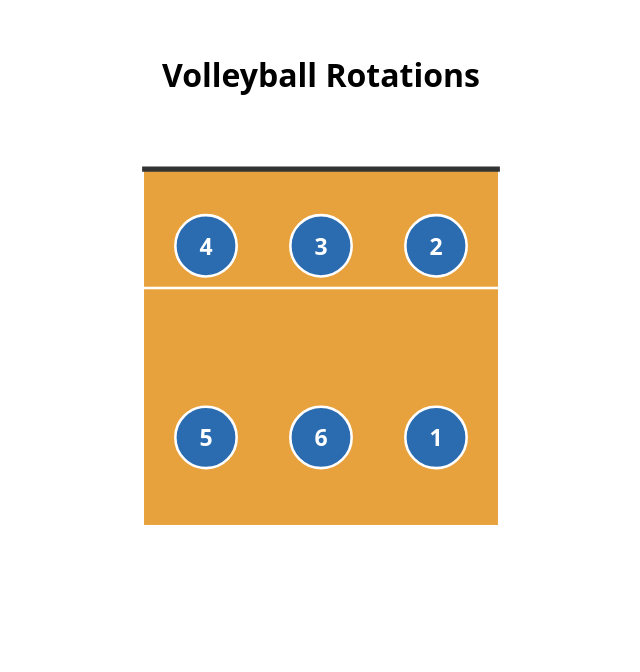
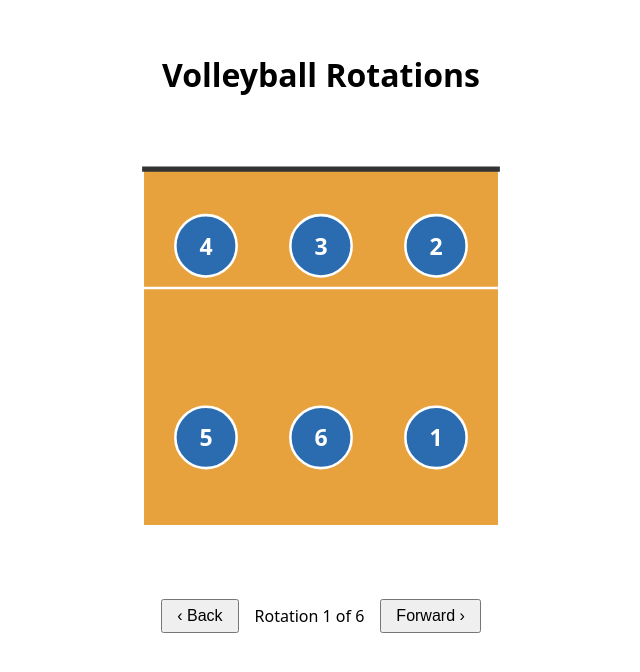
Before and after one commit to MarcoAnt1/volley-rotations, a Vue app: page / in a window 1280 px wide. Shown: the top 672 px of the page, without its empty margins (319-959 px from the left). Built offline with nearby package versions, Linux system fonts and the light colour scheme; the HTML template or start-up script is replaced by a standard one.

Commit message:
Implement rotation functionality and update Court component for volleyball rotations

```diff
--- a/src/App.vue
+++ b/src/App.vue
@@ -1,11 +1,19 @@
 <script setup lang="ts">
 import Court from './components/Court.vue';
+import { useRotation } from './composables/useRotation.js';
+
+const { rotation, rotateForward, rotateBack } = useRotation();
 </script>
 
 <template>
   <main>
     <h1>Volleyball Rotations</h1>
-    <Court />
+    <Court :rotation="rotation" />
+    <div class="controls">
+      <button @click="rotateBack">‹ Back</button>
+      <span>Rotation {{ rotation + 1 }} of 6</span>
+      <button @click="rotateForward">Forward ›</button>
+    </div>
   </main>
 </template>
 
@@ -17,4 +25,18 @@
   text-align: center;
   font-family: system-ui, sans-serif;
 }
+
+.controls {
+  display: flex;
+  align-items: center;
+  justify-content: center;
+  gap: 16px;
+  margin-top: 16px;
+}
+
+.controls button {
+  font-size: 16px;
+  padding: 6px 14px;
+  cursor: pointer;
+}
 </style>
--- a/src/components/Court.vue
+++ b/src/components/Court.vue
@@ -13,21 +13,27 @@
              We position the whole group with translate(), because that
              same transform is what we'll animate in Stage 2. -->
         <g
-            v-for="pos in positions"
-            :key="pos"
+            v-for="player in players"
+            :key="player"
             class="player"
-            :transform="`translate(${positionCoords[pos].x}, ${positionCoords[pos].y})`"
+            :transform="`translate(${coordsFor(player).x}, ${coordsFor(player).y})`"
         >
             <circle r="24" />
-            <text text-anchor="middle" dominant-baseline="central">{{ pos }}</text>
+            <text text-anchor="middle" dominant-baseline="central">{{ player }}</text>
         </g>
     </svg>
 </template>
 
 <script setup lang="ts">
-import { positionCoords, type Position } from '@/data/rotations';
+import { positionCoords, positionOf, type Position, type Point } from '@/data/rotations';
 
-const positions: Position[] = [1, 2, 3, 4, 5, 6];
+const props = defineProps<{ rotation: number }>();
+
+const players: Position[] = [1, 2, 3, 4, 5, 6];
+
+function coordsFor(player: Position): Point {
+    return positionCoords[positionOf(player, props.rotation)];
+}
 </script>
 
 <style scoped>
@@ -57,6 +63,7 @@
     fill: #2b6cb0;
     stroke: #ffffff;
     stroke-width: 2;
+    transition: transform 0.6s ease;
 }
 
 .player text {
--- /dev/null
+++ b/src/composables/useRotation.ts
@@ -0,0 +1,17 @@
+import { ref } from "vue";
+
+const NUM_ROTATIONS = 6;
+
+export function useRotation() {
+    const rotation = ref(0);
+
+    function rotateForward() {
+        rotation.value = (rotation.value + 1) % NUM_ROTATIONS;
+    }
+
+    function rotateBack() {
+        rotation.value = (rotation.value + NUM_ROTATIONS - 1) % NUM_ROTATIONS;
+    }
+
+    return { rotation, rotateForward, rotateBack };
+}
--- a/src/data/rotations.ts
+++ b/src/data/rotations.ts
@@ -23,3 +23,11 @@
     6: { x: 180, y: 250 },
     1: { x: 270, y: 250 },
 }
+
+export const rotationCycle: Position[] = [2, 1, 6, 5, 4, 3];
+
+export function positionOf(player: Position, rotation: number): Position {
+    const start = rotationCycle.indexOf(player);
+    const index = (start + rotation) % rotationCycle.length;
+    return rotationCycle[index];
+}
```
